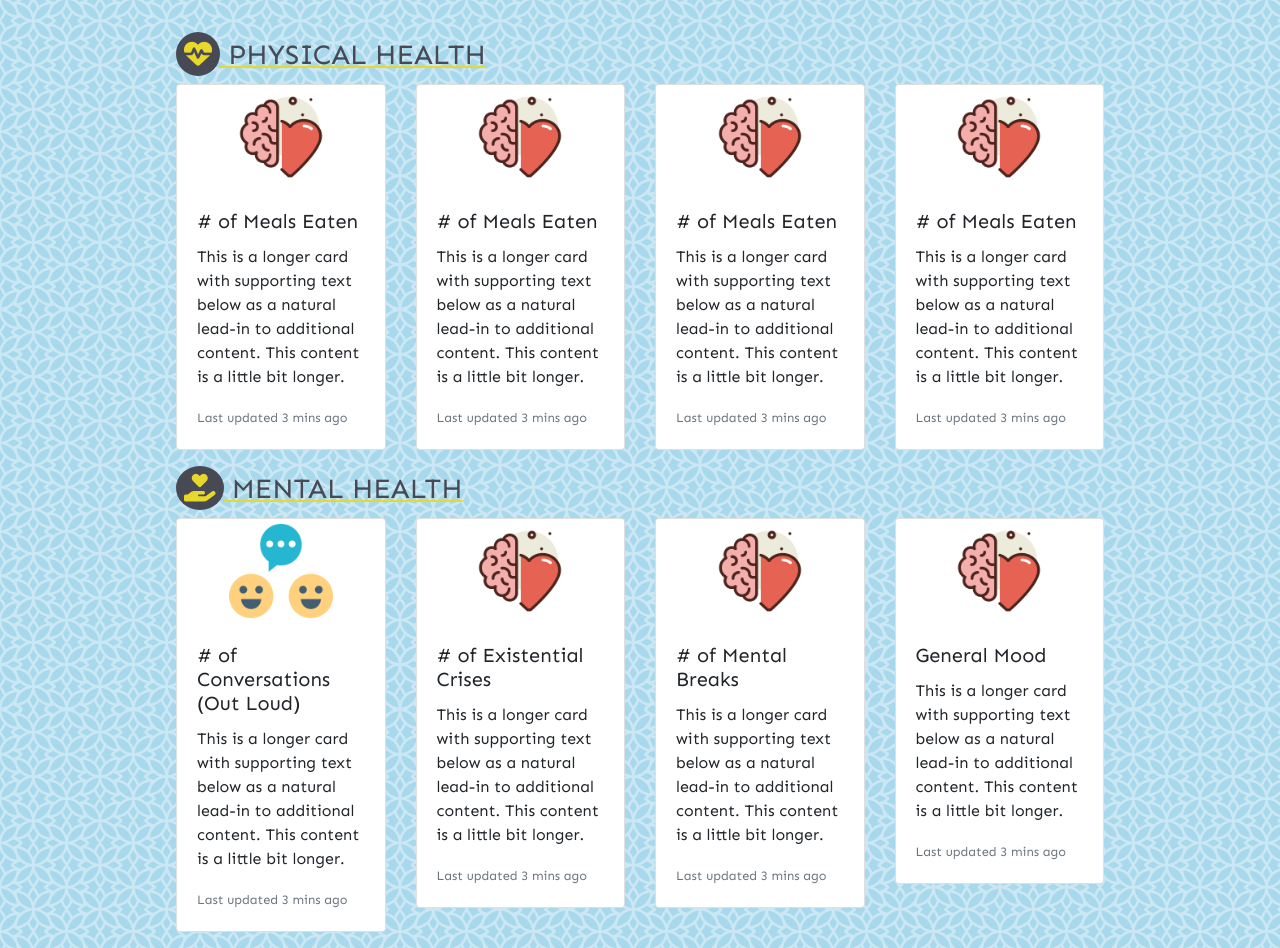
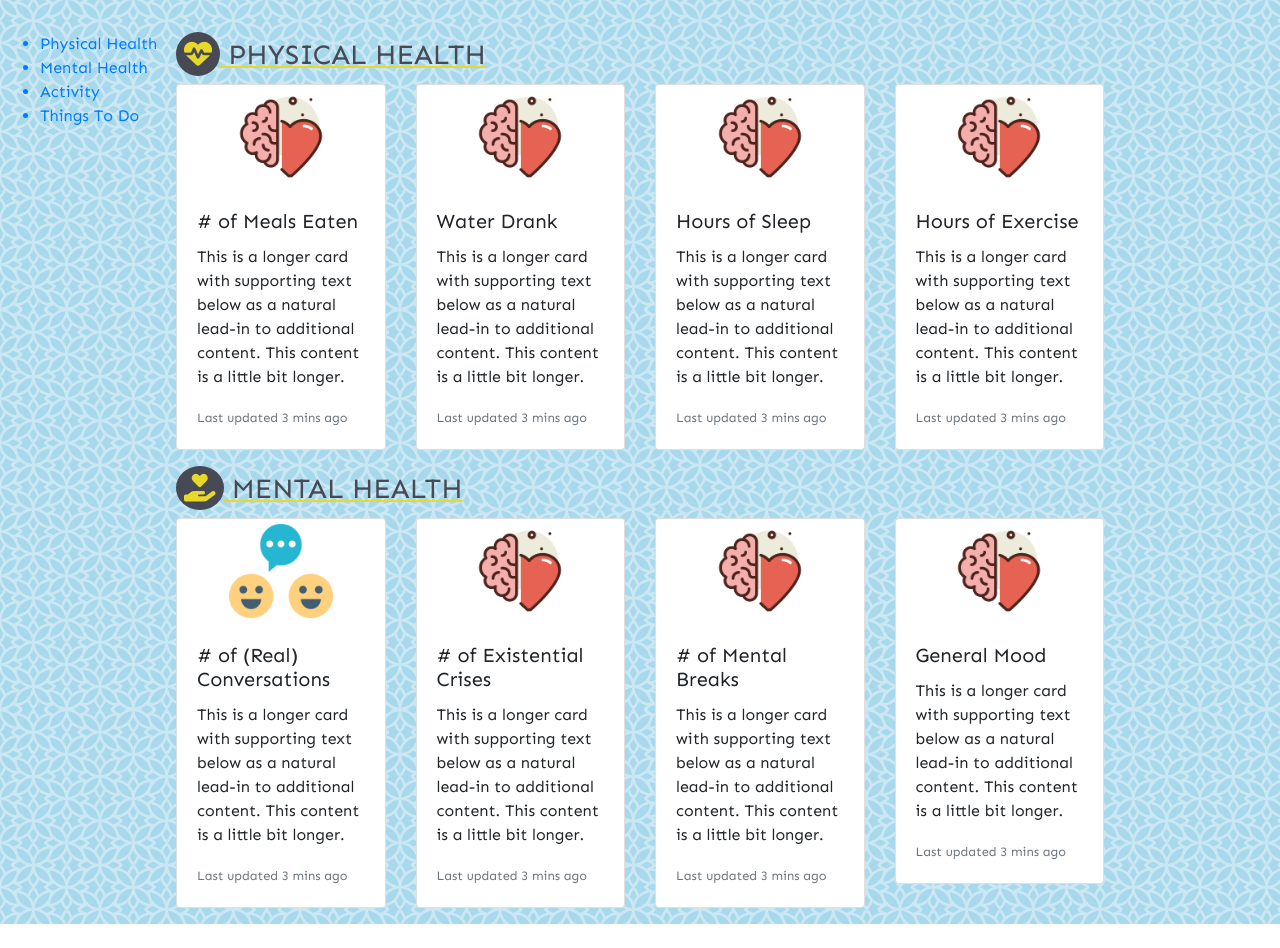
Before and after one commit to psittikul/quarantine-keeper, a PHP site: page / in a window 1280 px wide. Shown: the part 90-1038 px from the top of the page. After the commit the page ends 1014 px from the top, so only its background shows below. Run offline with PHP 8.4, Linux system fonts and the light colour scheme; some libraries are stand-ins or nearby versions; some web fonts are replaced.

Commit message:
Adding sidenav

```diff
--- a/css/styles.css
+++ b/css/styles.css
@@ -10,6 +10,11 @@ body {
 }
 body .container-fluid {
   padding: 0;
+}
+
+#stickySidenav {
+  position: fixed;
+  z-index: 1000;
 }
 
 #contentBody {
--- a/index.php
+++ b/index.php
@@ -32,6 +32,22 @@
                 <span class="timeel timeRefSeconds">seconds</span>
             </div>
         </nav>
+        <div id="stickySidenav">
+            <ul>
+                <a href="#physical">
+                    <li class="sidenav-item">Physical Health</li>
+                </a>
+                <a href="#mental">
+                    <li class="sidenav-item">Mental Health</li>
+                </a>
+                <a href="#activity">
+                    <li class="sidenav-item">Activity</li>
+                </a>
+                <a href="#todo">
+                    <li class="sidenav-item">Things To Do</li>
+                </a>
+            </ul>
+        </div>
         <div id="contentBody">
             <div class="row section-header">
                 <div class="col-sm">
@@ -55,7 +71,7 @@
                     <div class="card">
                         <img src="assets/brain.png" class="card-img-top" alt="...">
                         <div class="card-body">
-                            <h5 class="card-title"># of Meals Eaten</h5>
+                            <h5 class="card-title">Water Drank</h5>
                             <p class="card-text">This is a longer card with supporting text below as a natural lead-in to additional content. This content is a little bit longer.</p>
                             <p class="card-text"><small class="text-muted">Last updated 3 mins ago</small></p>
                         </div>
@@ -65,7 +81,7 @@
                     <div class="card">
                         <img src="assets/brain.png" class="card-img-top" alt="...">
                         <div class="card-body">
-                            <h5 class="card-title"># of Meals Eaten</h5>
+                            <h5 class="card-title">Hours of Sleep</h5>
                             <p class="card-text">This is a longer card with supporting text below as a natural lead-in to additional content. This content is a little bit longer.</p>
                             <p class="card-text"><small class="text-muted">Last updated 3 mins ago</small></p>
                         </div>
@@ -75,7 +91,7 @@
                     <div class="card">
                         <img src="assets/brain.png" class="card-img-top" alt="...">
                         <div class="card-body">
-                            <h5 class="card-title"># of Meals Eaten</h5>
+                            <h5 class="card-title">Hours of Exercise</h5>
                             <p class="card-text">This is a longer card with supporting text below as a natural lead-in to additional content. This content is a little bit longer.</p>
                             <p class="card-text"><small class="text-muted">Last updated 3 mins ago</small></p>
                         </div>
@@ -92,7 +108,7 @@
                     <div class="card">
                         <img src="assets/conversation.png" class="card-img-top" alt="...">
                         <div class="card-body">
-                            <h5 class="card-title"># of Conversations (Out Loud)</h5>
+                            <h5 class="card-title"># of (Real) Conversations</h5>
                             <p class="card-text">This is a longer card with supporting text below as a natural lead-in to additional content. This content is a little bit longer.</p>
                             <p class="card-text"><small class="text-muted">Last updated 3 mins ago</small></p>
                         </div>
--- a/scss/styles.scss
+++ b/scss/styles.scss
@@ -11,6 +11,11 @@ body {
   .container-fluid {
     padding: 0;
   }
+}
+
+#stickySidenav {
+  position: fixed;
+  z-index: 1000;
 }
 
 #contentBody {
```
Also changed, not shown: 1 other file.
